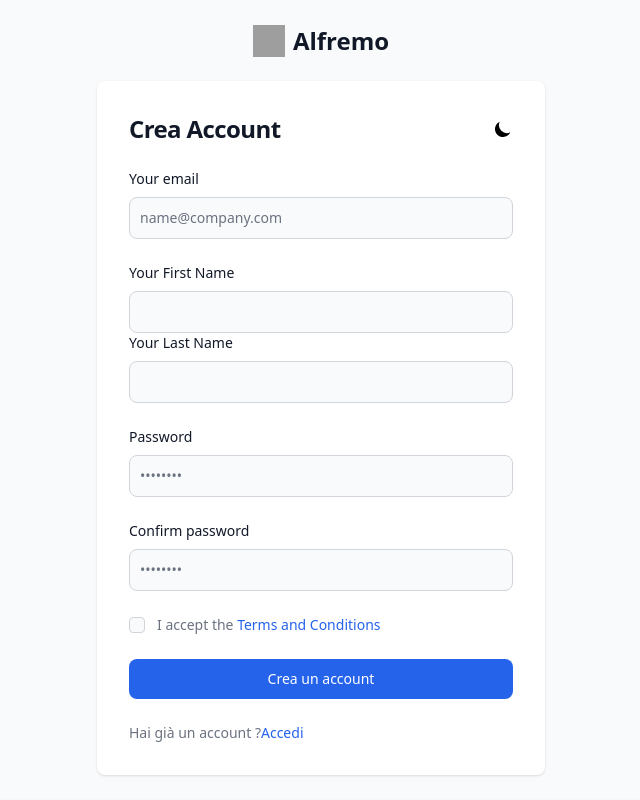
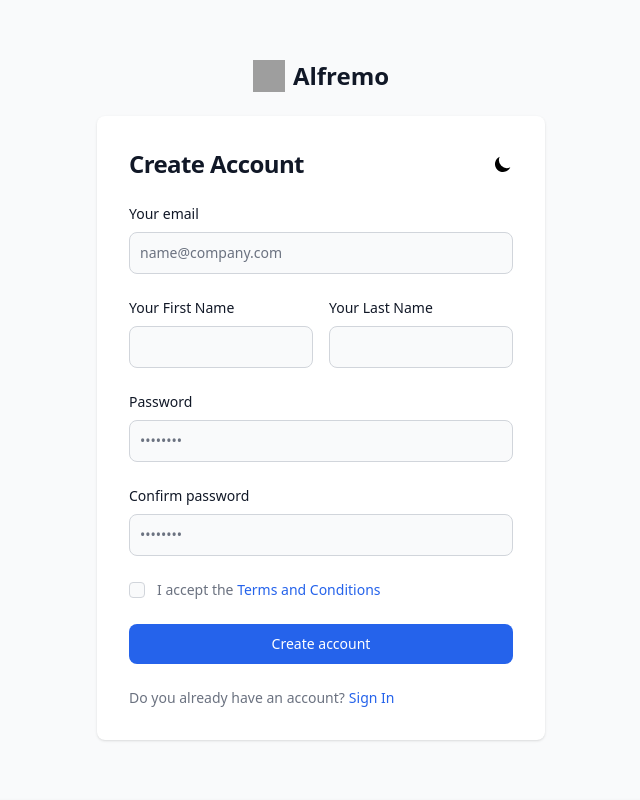
Before and after one commit to Forz70043/Alfremo, a Next.js app: page /register in a window 1280 px wide. Shown: the top 800 px of the page, without its empty margins (319-959 px from the left). Built offline with nearby package versions, Linux system fonts and the light colour scheme; grey boxes are pictures that could not be loaded.

Commit message:
fix registration

```diff
--- a/components/RegisterComponent.js
+++ b/components/RegisterComponent.js
@@ -53,7 +53,7 @@ export default function Register(props) {
                             <div className="flex justify-between sm:flex-row sm:space-y-0 sm:space-x-0">
                                 <div className="flex items-start">
                                     <h1 className="text-xl font-bold leading-tight tracking-tight text-gray-900 md:text-2xl dark:text-white">
-                                        {props.titleRegisterLogin ?? 'Crea Account'}
+                                        {props.titleRegisterLogin ?? 'Create Account'}
                                     </h1>
                                 </div>
                                 <ThemeToggle />
@@ -74,7 +74,7 @@ export default function Register(props) {
                                         required={true}
                                     />
                                 </div>
-                                <div className="">
+                                <div className="grid gap-4 mb-4 sm:grid-cols-2">
                                     <div className="">
                                         <label htmlFor="firstName" className="block mb-2 text-sm font-medium text-gray-900 dark:text-white">Your First Name</label>
                                         <input
@@ -140,12 +140,12 @@ export default function Register(props) {
                                     </div>
                                 </div>
                                 <button disabled={formState.isSubmitting} type="submit" className="w-full text-white bg-primary-600 hover:bg-primary-700 focus:ring-4 focus:outline-none focus:ring-primary-300 font-medium rounded-lg text-sm px-5 py-2.5 text-center dark:bg-primary-600 dark:hover:bg-primary-700 dark:focus:ring-primary-800">
-                                    {formState.isSubmitting && <span className="spinner-border spinner-border-sm me-1"></span>}Crea un account
+                                    {formState.isSubmitting && <span className="spinner-border spinner-border-sm me-1"></span>}Create account
                                 </button>
                                 <p className="text-sm font-light text-gray-500 dark:text-gray-400">
-                                    Hai già un account ?
-                                    <a href="/login" className="font-medium text-primary-600 hover:underline dark:text-primary-500">
-                                        Accedi
+                                    Do you already have an account?
+                                    <a href="/login" className="pl-1 font-medium text-primary-600 hover:underline dark:text-primary-500">
+                                        Sign In
                                     </a>
                                 </p>
                             </form>
```
